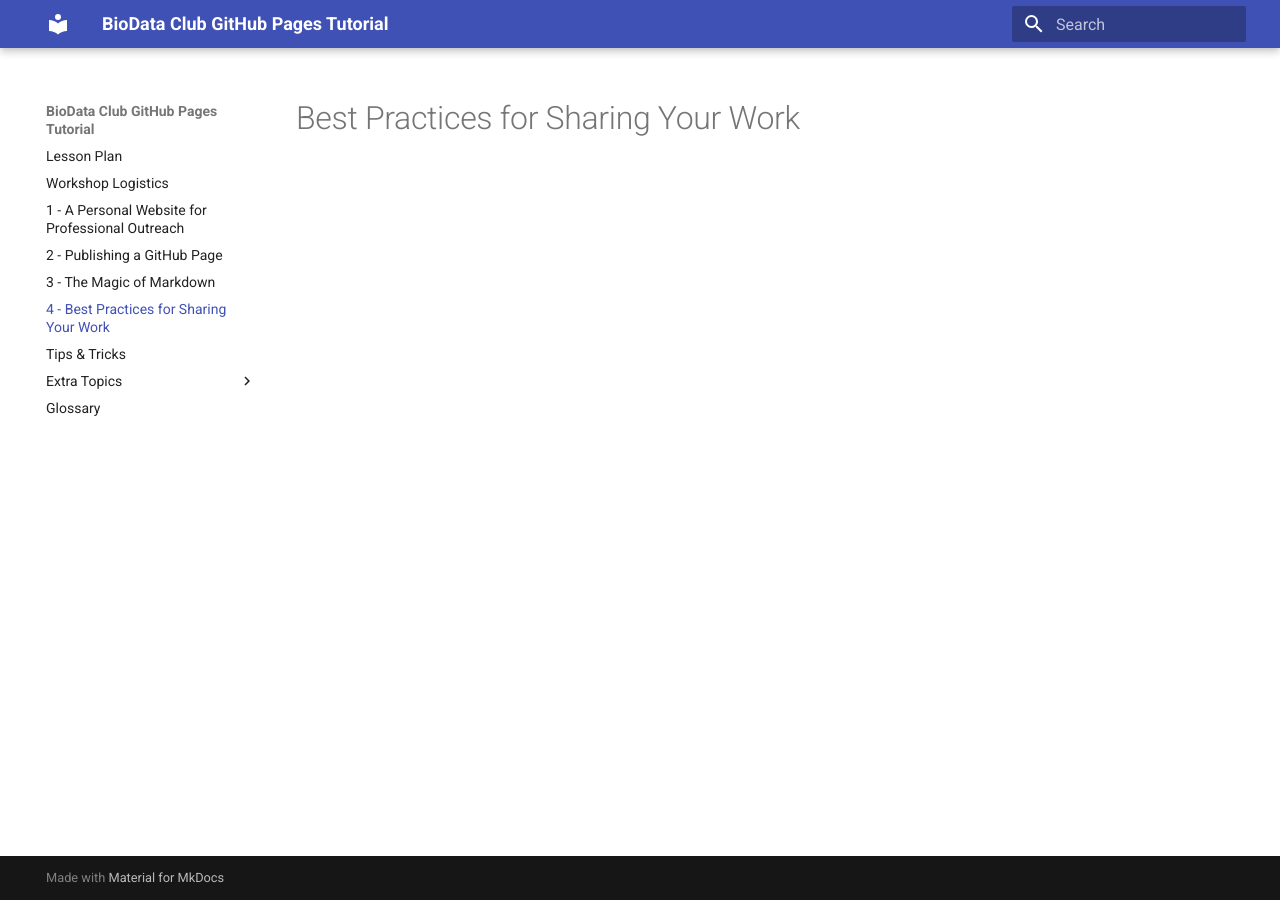
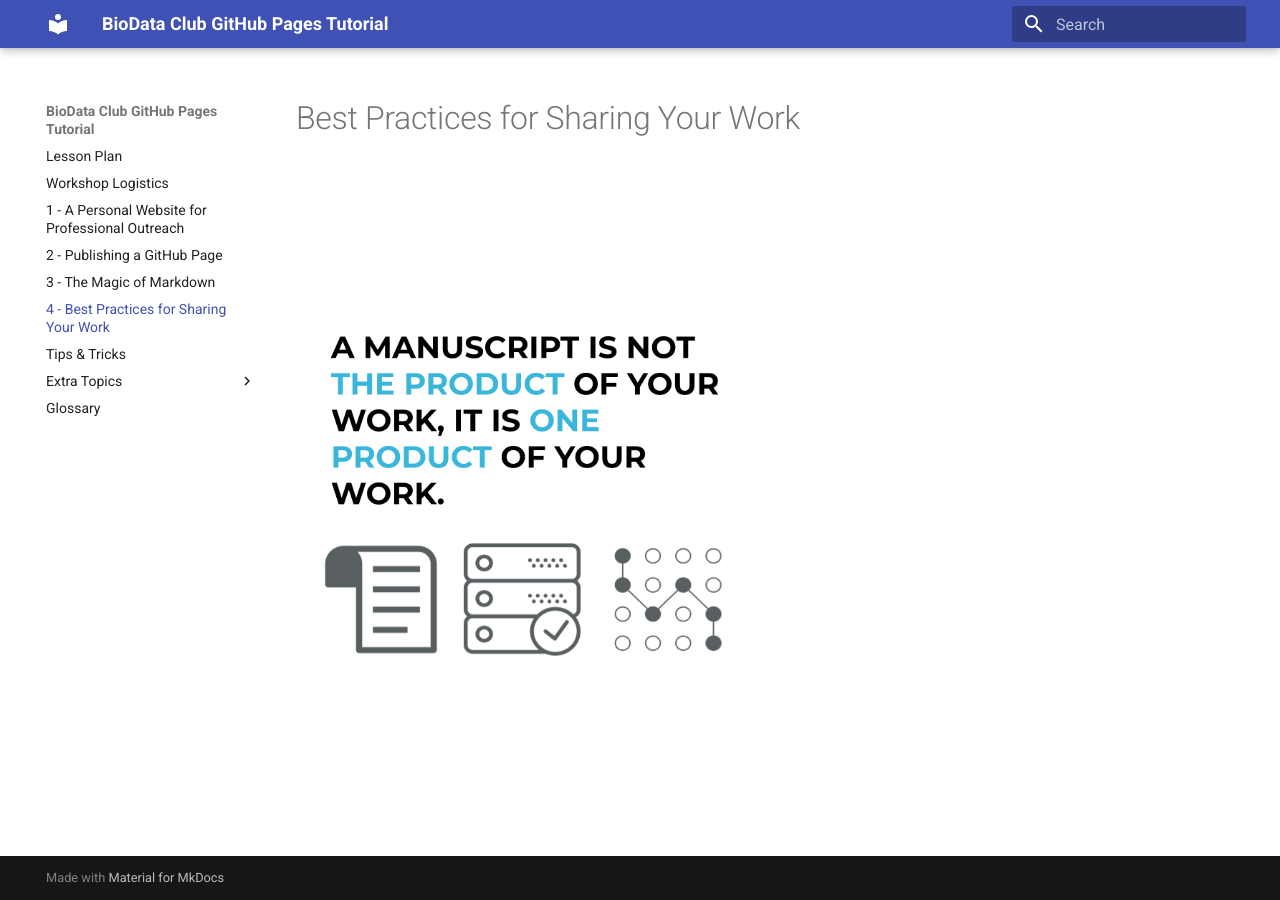
Before and after one commit to BioData-Club/ghpages-rtd, an MkDocs documentation site: the page built from docs/lessons/4.md, in a window 1280 px wide. Built offline with MkDocs 1.6.1 and Material for MkDocs 9.7.7, drawn with Linux system fonts in a browser that asks for light colours; old or Windows-style settings are respelled for this version of MkDocs.

Commit message:
Update 4.md

```diff
--- a/docs/lessons/4.md
+++ b/docs/lessons/4.md
@@ -1 +1,2 @@
 # Best Practices for Sharing Your Work
+![sharing your work](../images/dissemination.png)
```
